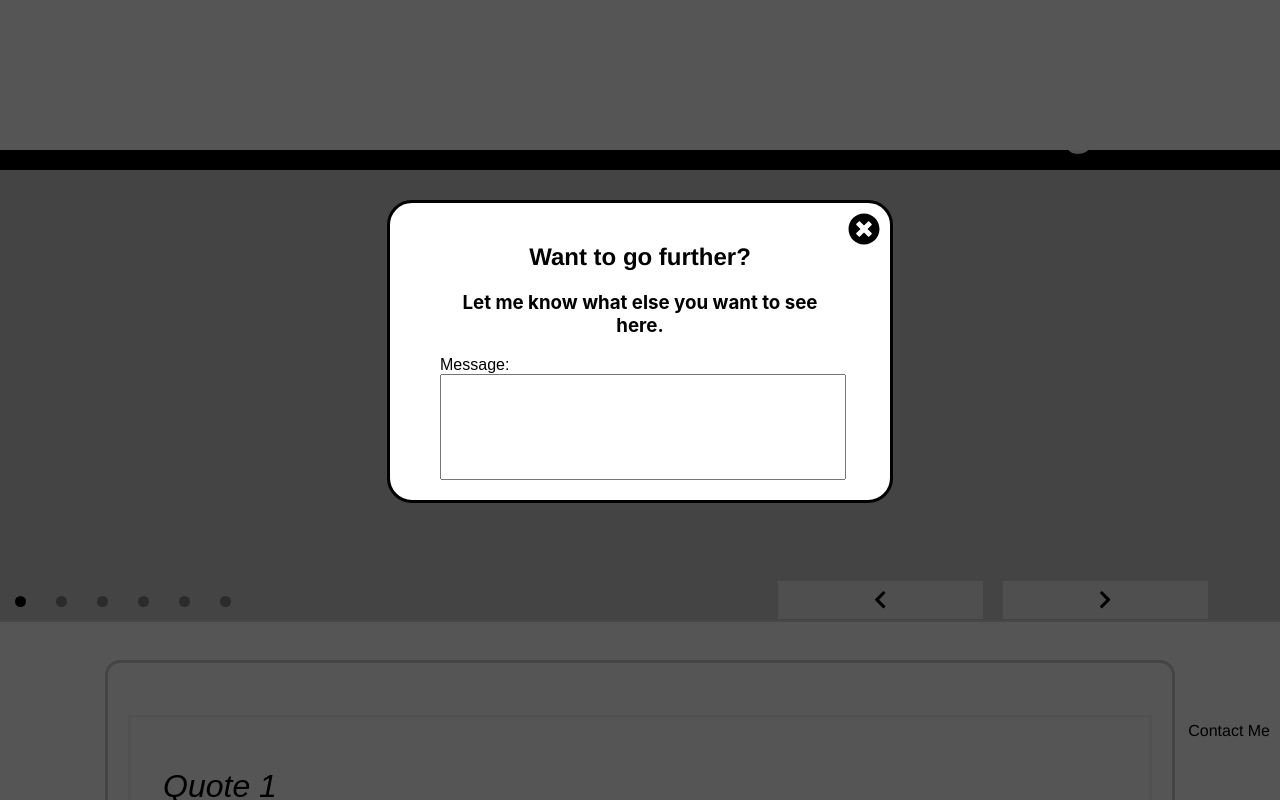
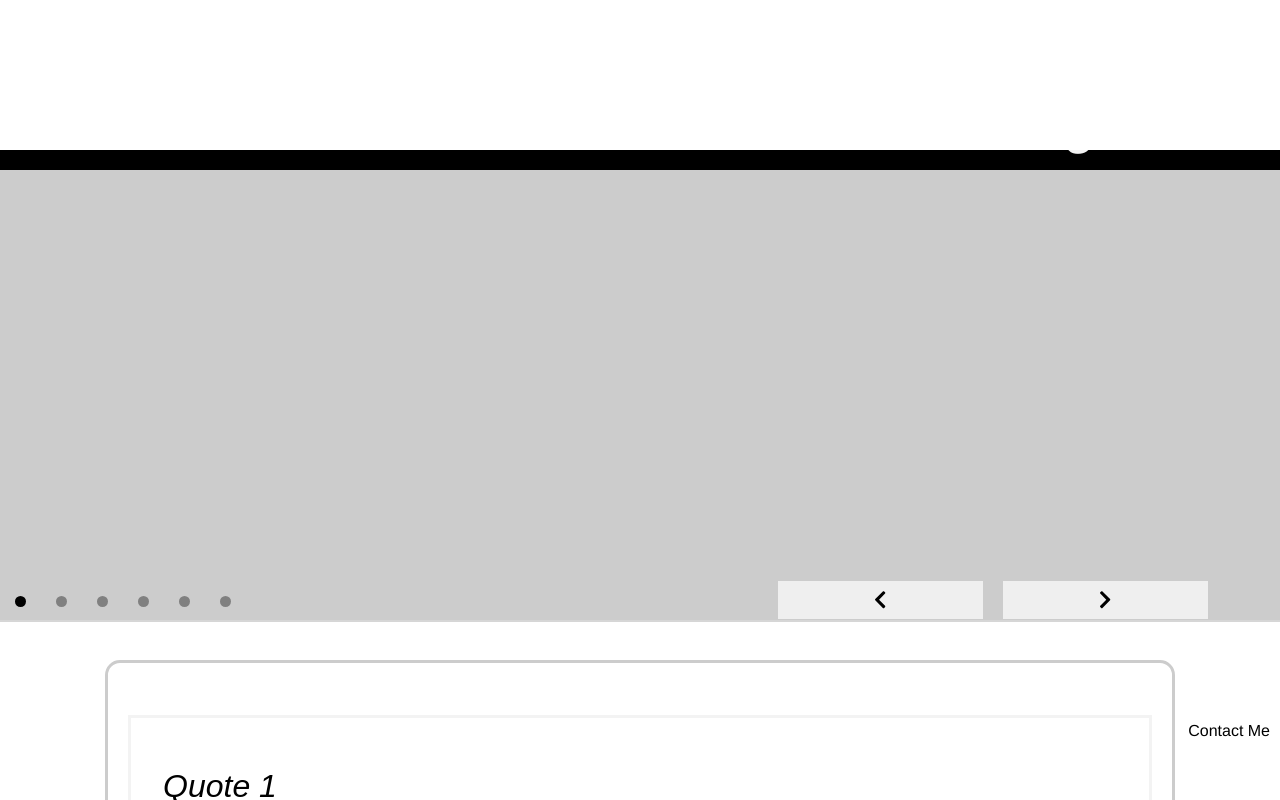
Before and after one commit to tiller1010/portfolio, a React (Create React App) app: page /#/template in a window 1280 px wide. Shown: the top 800 px of the page. Built offline with nearby package versions, Linux system fonts and the light colour scheme; a web font is replaced by a local one.

Commit message:
Popup timing

```diff
--- a/src/App.js
+++ b/src/App.js
@@ -24,7 +24,7 @@ class Window extends Component{
       this.setState({
         popupOpenStatus: 'open'
       })
-    }, 1000)
+    }, 30000)
   }
 
   dismissPopup(){
--- a/src/Popup.js
+++ b/src/Popup.js
@@ -11,7 +11,7 @@ const popupContainerStyles = {
 	width: '100%',
 	height: '98.7%',
 	backgroundColor: '#000000aa',
-	transition: 'opacity .25s ease',
+	transition: 'opacity .5s ease',
 	justifyContent: 'center'
 }
 
--- a/src/css/App.css
+++ b/src/css/App.css
@@ -91,11 +91,13 @@ body{
 
 /* Start Popup */
 .popup-closed{
-  display: none;
+  display: flex;
+  visibility: hidden;
   opacity: 0;
 }
 .popup-open{
   display: flex;
+  visibility: visible;
   opacity: 1;
 }
 .popup svg.fa-times-circle:hover{
--- a/src/css/template.css
+++ b/src/css/template.css
@@ -80,11 +80,13 @@ header{
 
 /* Start Popup */
 .popup-closed{
-  display: none;
+  display: flex;
+  visibility: hidden;
   opacity: 0;
 }
 .popup-open{
   display: flex;
+  visibility: visible;
   opacity: 1;
 }
 .popup svg.fa-times-circle:hover{
```
